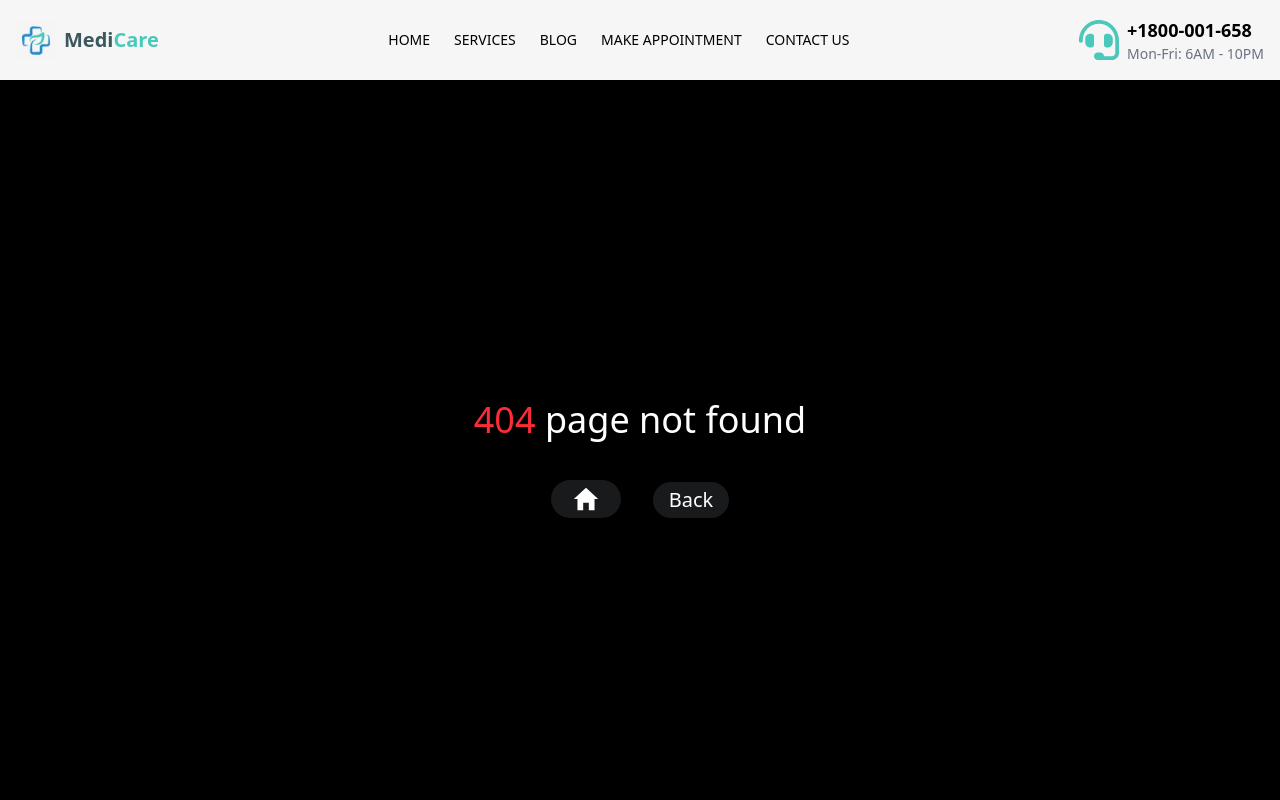
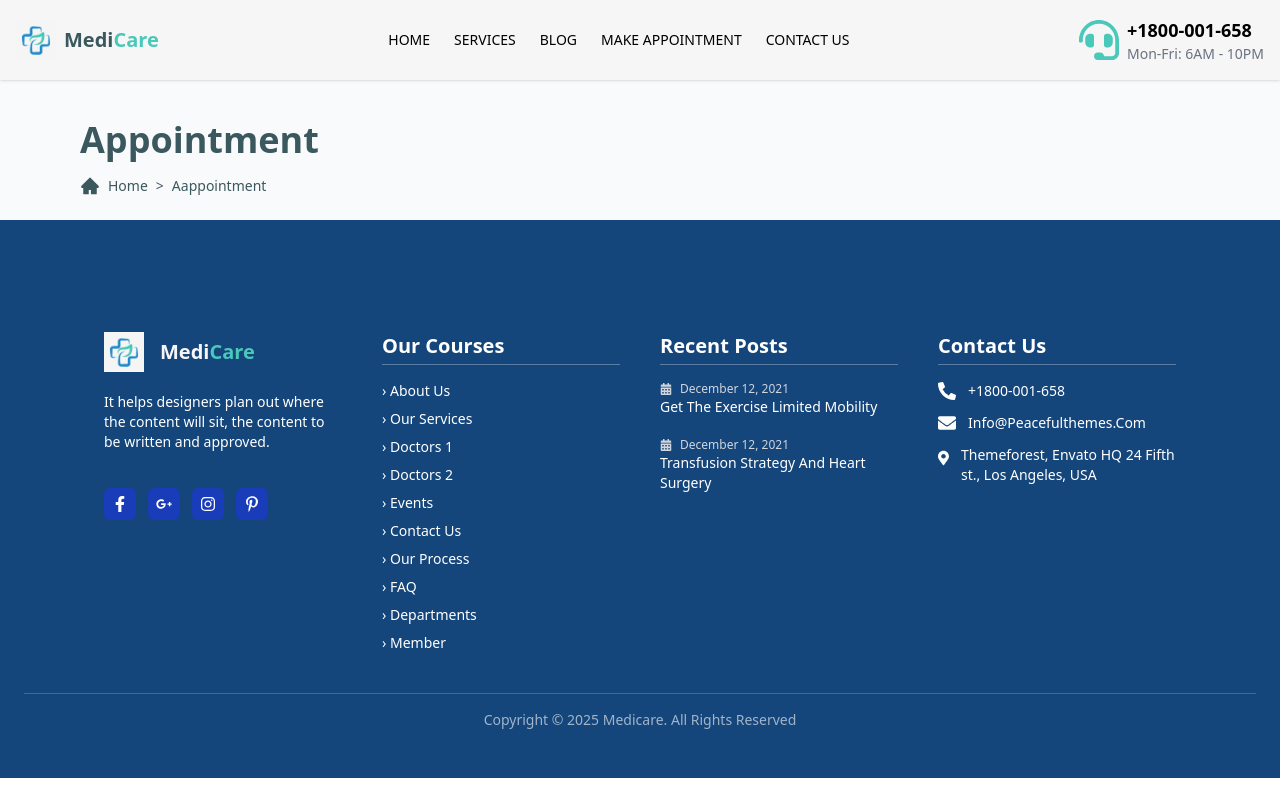
Before and after one commit to rakibul12212/medicare, a Next.js app: page /Aappointment in a window 1280 px wide. Before the commit this address had no page. Shown: the top 800 px of the page. Built offline with nearby package versions, Linux system fonts and the light colour scheme.

Commit message:
breadcrumb

```diff
--- /dev/null
+++ b/src/app/Aappointment/page.jsx
@@ -0,0 +1,21 @@
+import Breadcrumb from '@/component/UI/Breadcrumb';
+import Container from '@/component/UI/Container/Container';
+import React from 'react';
+
+const page = () => {
+    return (
+      <Container>
+        <div className="bg-gray-50">
+          <h1 className="text-4xl font-semibold text-left text-[#3B585E]  px-5 md:px-20 pt-10">
+            Appointment
+          </h1>
+
+          <div className="px-5 md:px-20">
+            <Breadcrumb />
+          </div>
+        </div>
+      </Container>
+    );
+};
+
+export default page;
--- /dev/null
+++ b/src/app/Contact/page.jsx
@@ -0,0 +1,21 @@
+import Breadcrumb from "@/component/UI/Breadcrumb";
+import Container from "@/component/UI/Container/Container";
+import React from "react";
+
+const page = () => {
+  return (
+    <Container>
+      <div className="bg-gray-50">
+        <h1 className="text-4xl font-semibold text-left text-[#3B585E]  px-5 md:px-20 pt-10">
+          Contact
+        </h1>
+
+        <div className="px-5 md:px-20">
+          <Breadcrumb />
+        </div>
+      </div>
+    </Container>
+  );
+};
+
+export default page;
--- /dev/null
+++ b/src/app/Services/page.jsx
@@ -0,0 +1,21 @@
+import Breadcrumb from "@/component/UI/Breadcrumb";
+import Container from "@/component/UI/Container/Container";
+import React from "react";
+
+const page = () => {
+  return (
+    <Container>
+      <div className="bg-gray-50">
+        <h1 className="text-4xl font-semibold text-left text-[#3B585E]  px-5 md:px-20 pt-10">
+          Services
+        </h1>
+
+        <div className="px-5 md:px-20">
+          <Breadcrumb />
+        </div>
+      </div>
+    </Container>
+  );
+};
+
+export default page;
```
